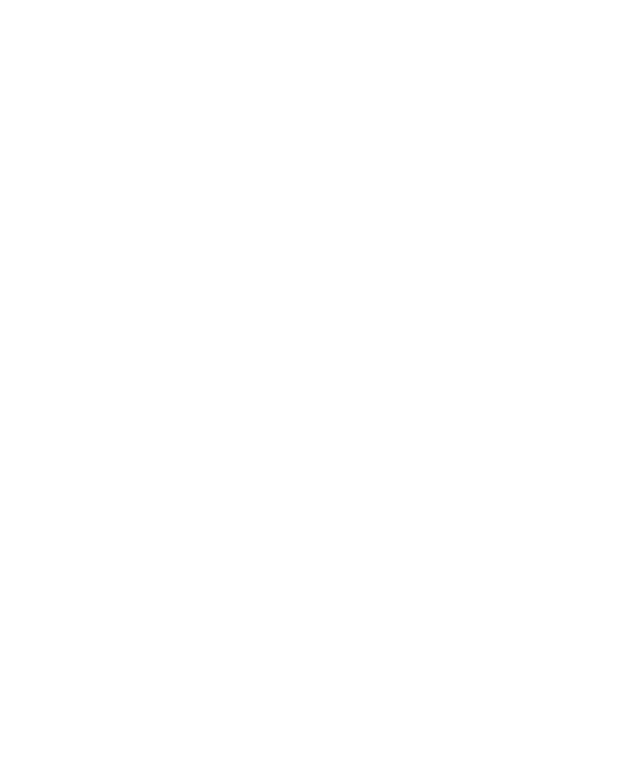
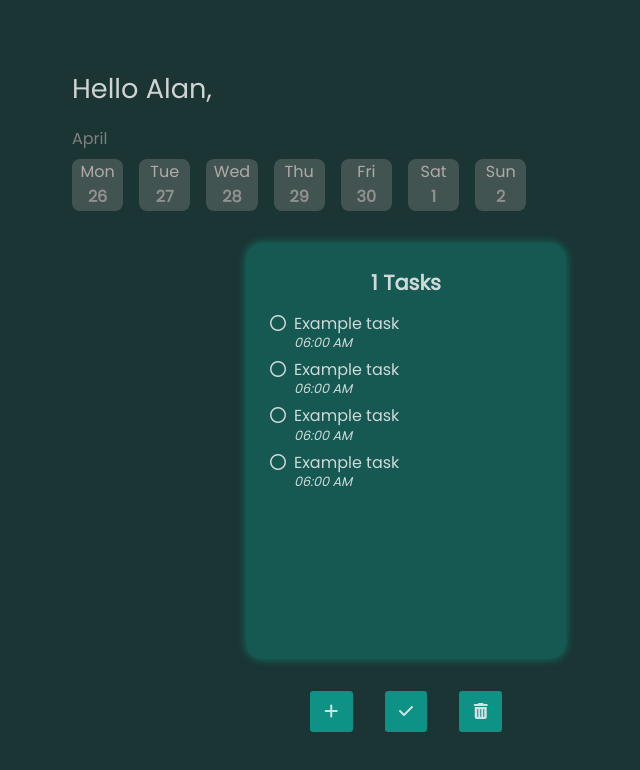
Before and after one commit to A14Narriaga/to-do, a React (Create React App) app: page / in a window 1280 px wide. Shown: the top 770 px of the page, without its empty margins (234-874 px from the left). Built offline with nearby package versions, Linux system fonts and the light colour scheme.

Commit message:
Styles and production

```diff
--- a/package.json
+++ b/package.json
@@ -19,7 +19,7 @@
   },
   "scripts": {
     "start": "react-scripts start",
-    "build": "react-scripts build",
+    "build": "react-scripts build && python ./build-script.py",
     "test": "react-scripts test",
     "eject": "react-scripts eject"
   },
--- a/public/index.html
+++ b/public/index.html
@@ -7,5 +7,6 @@
 </head>
 <body>
     <div id="root"></div>
+    <script src="https://kit.fontawesome.com/d398447405.js" crossorigin="anonymous"></script>
 </body>
 </html>
--- a/src/components/App.tsx
+++ b/src/components/App.tsx
@@ -1,10 +1,81 @@
-import React from 'react'
+import "../sass/App.scss"
 
 const App = () => {
     return (
-        <div>
-
-        </div>
+        <>
+            <header>Hello Alan,</header>
+            <section className="calendar">
+                <p className="month">April</p>
+                <section className="cards-days">
+                    <div className="card-day">
+                        <p className="day">Mon</p>
+                        <p className="num" >26</p>
+                    </div>
+                    <div className="card-day">
+                        <p className="day">Tue</p>
+                        <p className="num" >27</p>
+                    </div>
+                    <div className="card-day">
+                        <p className="day">Wed</p>
+                        <p className="num" >28</p>
+                    </div>
+                    <div className="card-day">
+                        <p className="day">Thu</p>
+                        <p className="num" >29</p>
+                    </div>
+                    <div className="card-day">
+                        <p className="day">Fri</p>
+                        <p className="num" >30</p>
+                    </div>
+                    <div className="card-day">
+                        <p className="day">Sat</p>
+                        <p className="num" >1</p>
+                    </div>
+                    <div className="card-day">
+                        <p className="day">Sun</p>
+                        <p className="num" >2</p>
+                    </div>
+                </section>
+            </section>
+            <section className="card-tasks">
+                <p className="num-tasks">1 Tasks</p>
+                <section className="tasks">
+                    <div className="task">
+                        <span><i className="far fa-circle"></i></span>
+                        <div className="task-card">
+                            <p className="tittle">Example task</p>
+                            <p className="time">06:00 AM</p>
+                        </div>
+                    </div>
+                    <div className="task">
+                        <span><i className="far fa-circle"></i></span>
+                        <div className="task-card">
+                            <p className="tittle">Example task</p>
+                            <p className="time">06:00 AM</p>
+                        </div>
+                    </div>
+                    <div className="task">
+                        <span><i className="far fa-circle"></i></span>
+                        <div className="task-card">
+                            <p className="tittle">Example task</p>
+                            <p className="time">06:00 AM</p>
+                        </div>
+                    </div>
+                    <div className="task">
+                        <span><i className="far fa-circle"></i></span>
+                        <div className="task-card">
+                            <p className="tittle">Example task</p>
+                            <p className="time">06:00 AM</p>
+                        </div>
+                    </div>
+                </section>
+            </section>
+            <div className="btn">
+                <button><i className="fas fa-plus"></i></button>
+                <button><i className="fas fa-check"></i></button>
+                <button><i className="fas fa-trash-alt"></i></button>
+            </div>
+        </>
     )
 }
 
--- a/src/index.tsx
+++ b/src/index.tsx
@@ -1,4 +1,10 @@
+import React from 'react'
 import ReactDOM from 'react-dom'
 import App from './components/App'
 
-ReactDOM.render(<App/>, document.getElementById('root'))
+ReactDOM.render(
+    <React.StrictMode>
+        <App/>
+    </React.StrictMode>,
+    document.getElementById('root')
+)
--- /dev/null
+++ b/src/react-app-env.d.ts
@@ -0,0 +1 @@
+/// <reference types="react-scripts" />
--- /dev/null
+++ b/src/sass/App.scss
@@ -0,0 +1,145 @@
+@import url("https://fonts.googleapis.com/css2?family=Poppins&display=swap");
+
+$primary-color: #1a3533;
+$secundary-color: #00ffe575;
+$text-color: rgba(245, 245, 245, 0.829);
+$hover-color: gray;
+
+* {
+  font-family: "Poppins", sans-serif;
+  margin: 0;
+  padding: 0;
+  box-sizing: border-box;
+  color: $text-color;
+}
+
+body {
+  background-color: $primary-color;
+  display: flex;
+  justify-content: center;
+  align-items: center;
+  width: 100vw;
+  height: 100vh;
+  #root {
+    width: 700px;
+    max-width: 100%;
+    // background-color: red;
+    padding: 1rem;
+    header {
+      // background-color: aqua;
+      margin-bottom: 1rem;
+      font-size: 1.7rem;
+    }
+    .calendar {
+      margin-bottom: 2rem;
+      .month {
+        margin-bottom: 0.5rem;
+        color: gray;
+      }
+      .cards-days {
+        // background-color: rgb(0, 255, 128);
+        display: flex;
+        gap: 1rem;
+        justify-content: flex-start;
+        .card-day {
+          text-align: center;
+          min-width: 3.2rem;
+          min-height: 3.2rem;
+          background-color: rgba(233, 212, 212, 0.192);
+          border-radius: 0.5rem;
+          .day {
+            color: rgba(233, 212, 212, 0.664);
+          }
+          .num {
+            font-weight: bold;
+            color: rgba(233, 212, 212, 0.479);
+          }
+          &:hover {
+            background-color: $secundary-color;
+            cursor: pointer;
+            .day {
+              color: $text-color;
+            }
+            .num {
+              color: $text-color;
+            }
+          }
+        }
+      }
+    }
+    .card-tasks {
+      background-color: #00ffe52c;
+      max-width: 20rem;
+      height: 26rem;
+      margin: 0 auto;
+      padding: 1.5rem;
+      border-radius: 1rem;
+      margin-bottom: 2rem;
+      box-shadow: 0px 0px 10px #00ffe550;
+      .num-tasks {
+        margin-bottom: 1rem;
+        font-weight: bold;
+        font-size: 1.3rem;
+        text-align: center;
+      }
+      .tasks {
+        // background-color: blueviolet;
+        // overflow-y: scroll;
+        width: 100%;
+        height: 86%;
+        .task {
+          // background-color: salmon;
+          line-height: 1.2rem;
+          margin-bottom: 0.5rem;
+          display: flex;
+          gap: 0.5rem;
+          .task-card {
+            // background-color: blue;
+            .tittle {
+              margin: 0;
+              font-size: 1rem;
+            }
+            .time {
+              margin: 0;
+              font-size: 0.8rem;
+              font-style: italic;
+            }
+          }
+          &:hover {
+            background-color: $hover-color;
+            cursor: pointer;
+            border-radius: 1rem;
+            padding: 0.5rem;
+          }
+        }
+      }
+    }
+    .btn {
+      display: flex;
+      justify-content: center;
+      gap: 2rem;
+      // background-color: blueviolet;
+      button {
+        background-color: $secundary-color;
+        border: 0;
+        padding: 0.5rem 0.9rem;
+        border-radius: 0.2rem;
+        font-size: 1rem;
+        &:hover {
+          background-color: $hover-color;
+          cursor: pointer;
+        }
+      }
+    }
+  }
+}
+
+@media (max-width: 530px) {
+    body {
+        // background-color: red;
+        height: 90vh;
+    }
+    .cards-days {
+        overflow-x: scroll;
+    }
+}
```
Also changed, not shown: index.html (added, +1 -0 lines), 12 other files (tests, documents, lock files or other folders).
